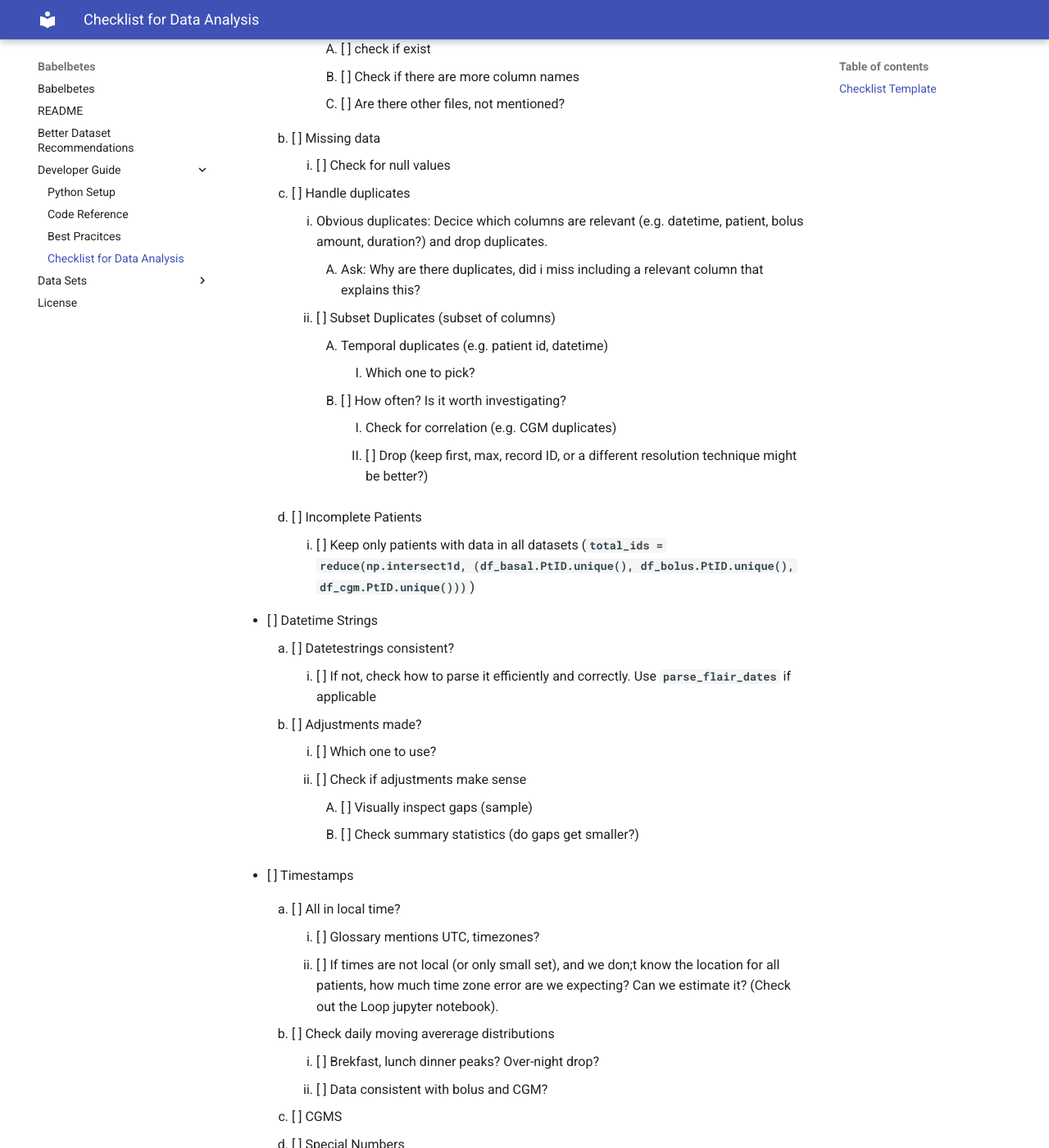
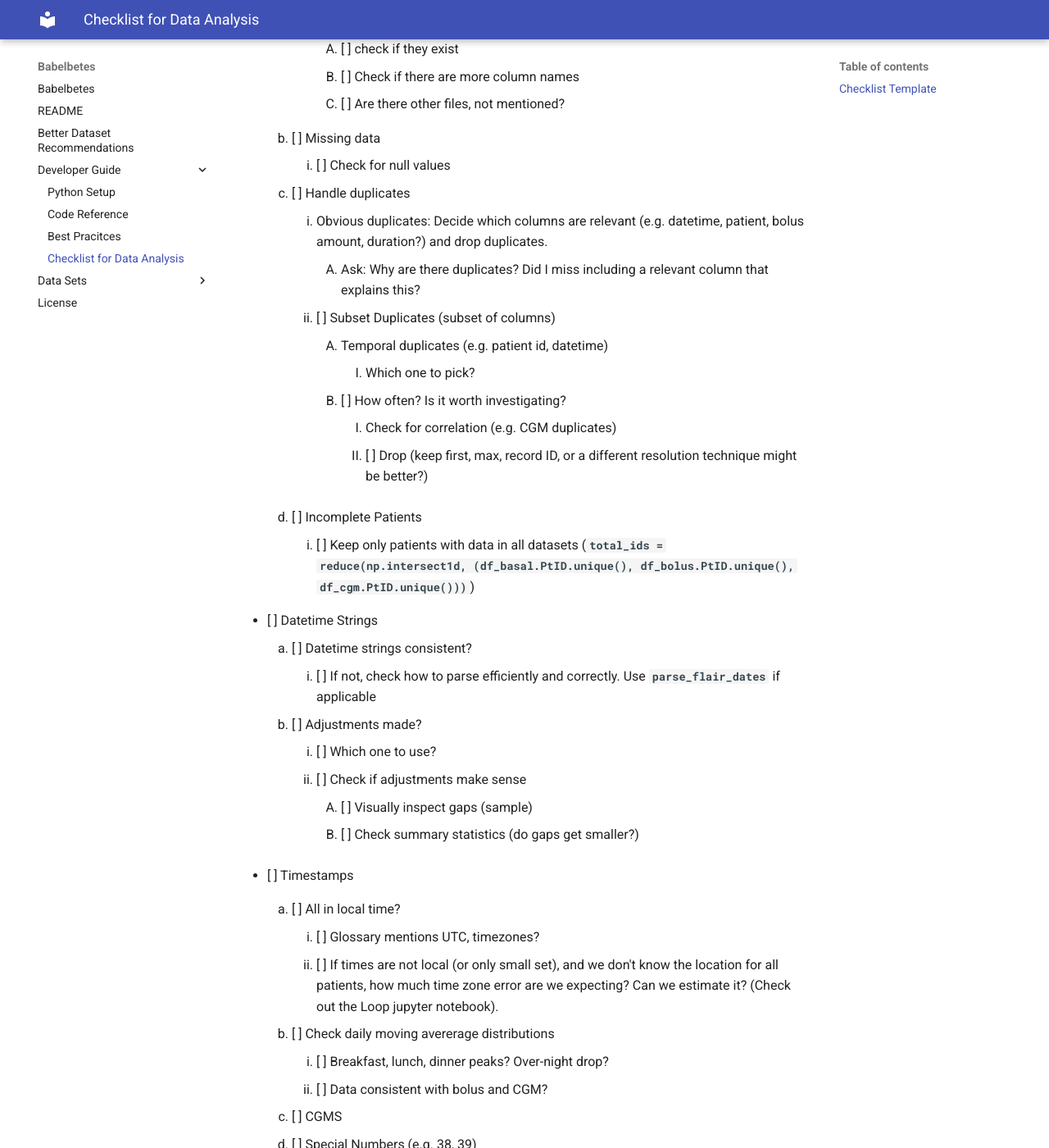
Before and after one commit to nudgebg/egvinsulin, an MkDocs documentation site: the page built from docs/checklist.md, in a window 1280 px wide and 1400 px high, scrolled down 318 px. Shown: the whole window at 82% size. Built offline with MkDocs 1.6.1 and Material for MkDocs 9.7.7, drawn with Linux system fonts in a browser that asks for light colours; some of the changed text lies outside the part shown.

Commit message:
Update checklist.md
minor changes

```diff
--- a/docs/checklist.md
+++ b/docs/checklist.md
@@ -3,14 +3,14 @@
 0. [ ] Data
 	1. [ ] Glossary
 		1. [ ] List all relevant files and columns
-			1. [ ] check if exist
+			1. [ ] check if they exist
 			2. [ ] Check if there are more column names
 			3. [ ] Are there other files, not mentioned?
 	2. [ ] Missing data
 		1. [ ] Check for null values
 	3. [ ] Handle duplicates
-        1. Obvious duplicates: Decice which columns are relevant (e.g. datetime, patient, bolus amount, duration?) and drop duplicates.
-            1. Ask: Why are there duplicates, did i miss including a relevant column that explains this?
+        1. Obvious duplicates: Decide which columns are relevant (e.g. datetime, patient, bolus amount, duration?) and drop duplicates.
+            1. Ask: Why are there duplicates? Did I miss including a relevant column that explains this?
 		1. [ ] Subset Duplicates (subset of columns)
             1. Temporal duplicates (e.g. patient id, datetime)
                 1. Which one to pick?
@@ -20,8 +20,8 @@
 	4. [ ] Incomplete Patients
 		1. [ ] Keep only patients with data in all datasets (`total_ids = reduce(np.intersect1d, (df_basal.PtID.unique(), df_bolus.PtID.unique(), df_cgm.PtID.unique()))`)
 2. [ ] Datetime Strings
-	1. [ ] Datetestrings consistent?
-		1. [ ] If not, check how to parse it efficiently and correctly. Use `parse_flair_dates` if applicable
+	1. [ ] Datetime strings consistent?
+		1. [ ] If not, check how to parse efficiently and correctly. Use `parse_flair_dates` if applicable
 	2. [ ] Adjustments made?
 		1. [ ] Which one to use?
 		2. [ ] Check if adjustments make sense
@@ -30,21 +30,21 @@
 3. [ ] Timestamps
 	1. [ ] All in local time?
 		1. [ ] Glossary mentions UTC, timezones?
-        2. [ ] If times are not local (or only small set), and we don;t know the location for all patients,  how much time zone error are we expecting? Can we estimate it? (Check out the Loop jupyter notebook).
+        2. [ ] If times are not local (or only small set), and we don't know the location for all patients,  how much time zone error are we expecting? Can we estimate it? (Check out the Loop jupyter notebook).
 
 	2. [ ] Check daily moving avererage distributions
-		1. [ ] Brekfast, lunch dinner peaks? Over-night drop?
+		1. [ ] Breakfast, lunch, dinner peaks? Over-night drop?
 		2. [ ] Data consistent with bolus and CGM?
 4. [ ] CGMS
-	1. [ ] Special Numbers
+	1. [ ] Special Numbers (e.g. 38, 39)
 		1. [ ] Replaced?
 5. [ ] Boluses
 	1. [ ] Requested vs. Delivered (check what timestamp means)
-	2. [ ] Extended bolus part duration
+	2. [ ] Extended bolus duration
         1. Are there overlaps with the next bolus? Why?
 6. [ ] Basals
     1. Are suspends and temporary basals already reflected?
 	    1. [ ] Suspends?
-	    2. [ ] Temporary Basals
+	    2. [ ] Temporary Basals?
     3. [ ] Basal Durations
         1. Do the basal rates overlap with the next one? Why?
```
